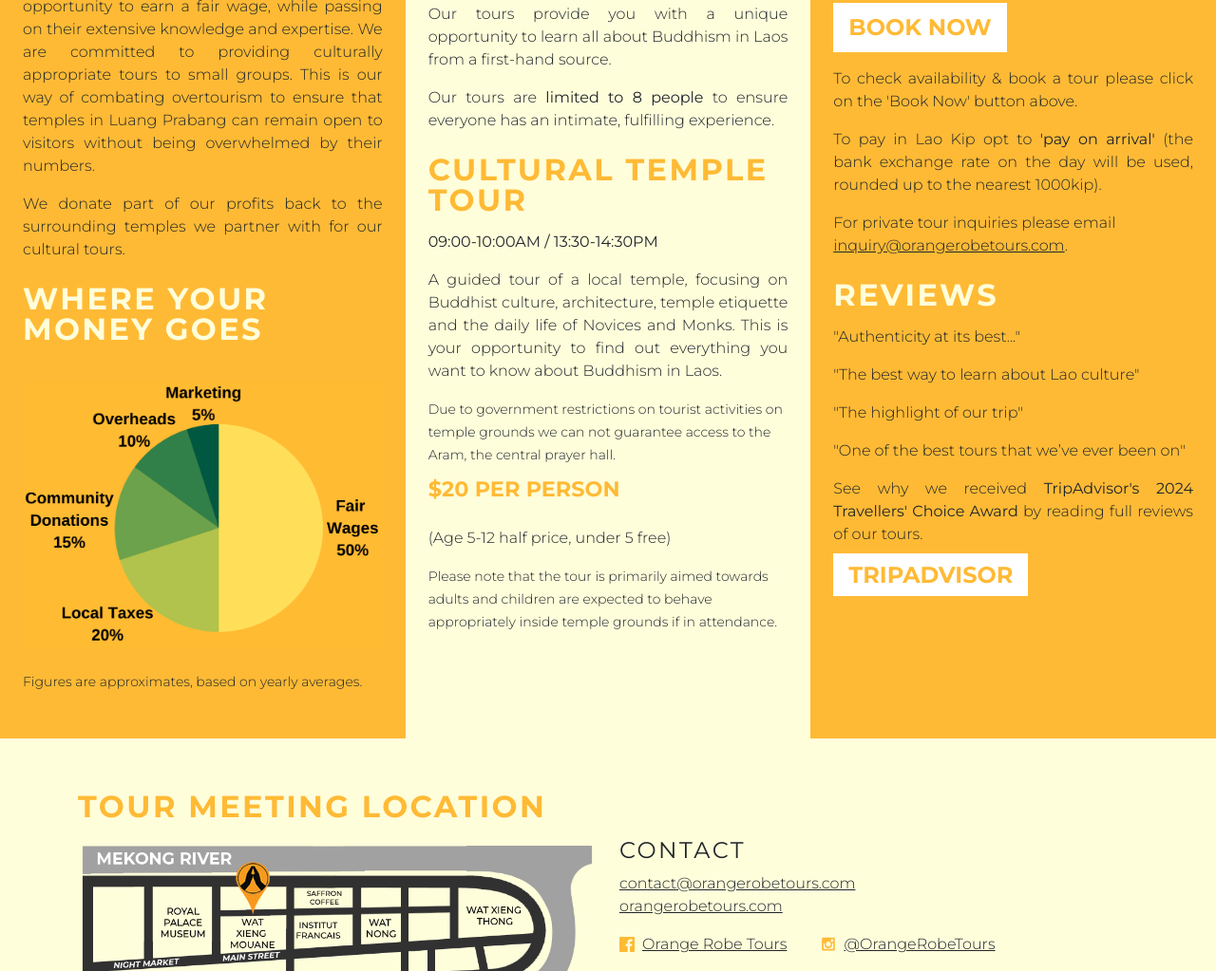
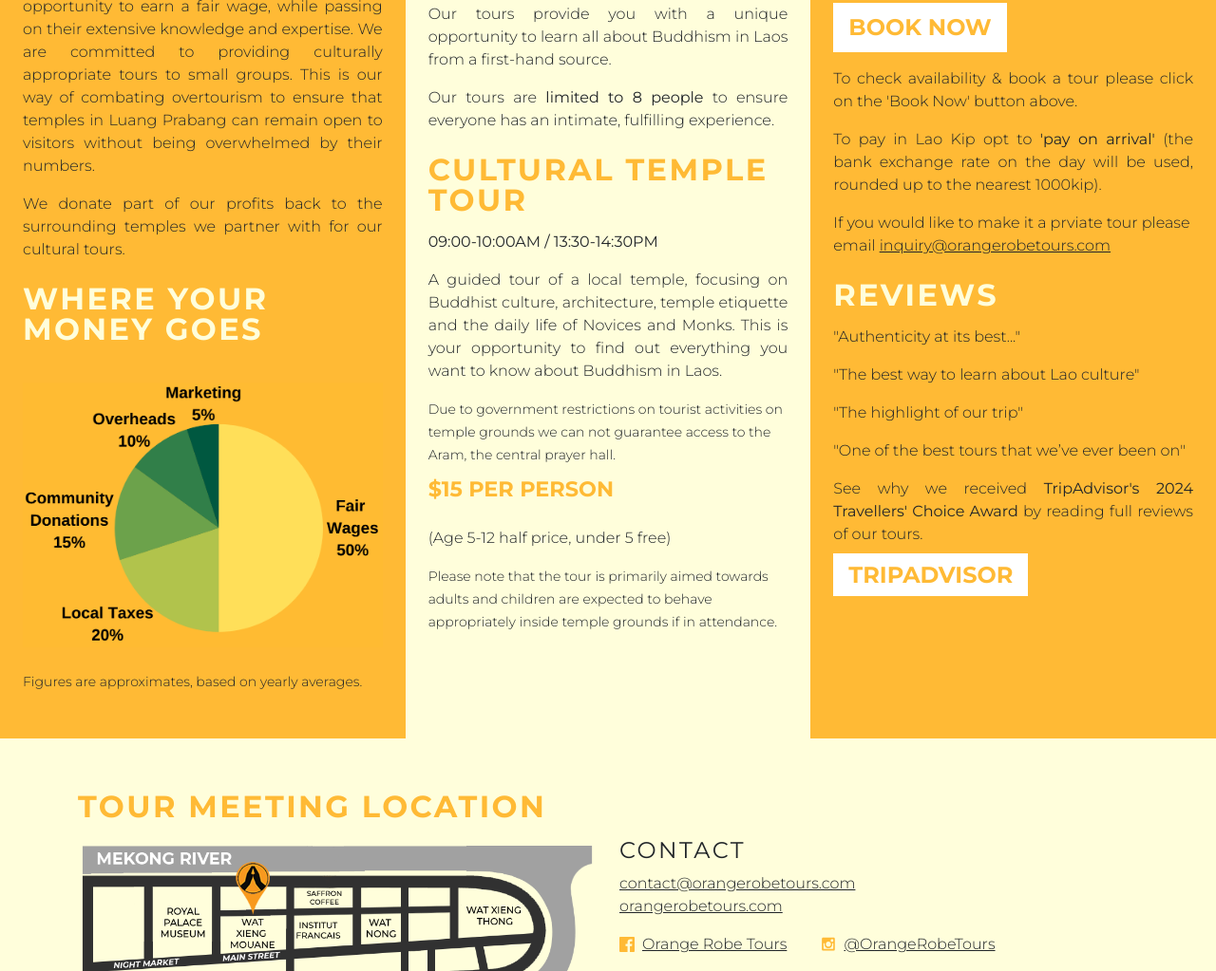
Before and after one commit to LTavvy/orange-robe-tours, a website built with webpack: page src/index.html in a window 1280 px wide. Shown: the part 753-1776 px from the top of the page at 95% size. Built offline with nearby package versions, Linux system fonts and the light colour scheme; a script that the page names is missing.

Commit message:
Update index.html

```diff
--- a/src/index.html
+++ b/src/index.html
@@ -110,7 +110,7 @@
           <p><b> 09:00-10:00AM / 13:30-14:30PM</b></p>
           <p align="justify">A guided tour of a local temple, focusing on Buddhist culture, architecture, temple etiquette and the daily life of Novices and Monks. This is your opportunity to find out everything you want to know about Buddhism in Laos.</p>
           <small>Due to government restrictions on tourist activities on temple grounds we can not guarantee access to the Aram, the central prayer hall.</small>
-          <p class="heading pricing">$20 per person</p>
+          <p class="heading pricing">$15 per person</p>
           <p>(Age 5-12 half price, under 5 free)</p>
           <small>Please note that the tour is primarily aimed towards adults and children are expected to behave appropriately inside temple grounds if in attendance.</small>
 
@@ -137,7 +137,7 @@
           <p class="heading pricing">Single Tour = $20USD<br />Both Tours Combined = $30USD</p>
           -->
 
-          <p>For private tour inquiries please email <a href="mailto:inquiry@orangerobetours.com">inquiry@orangerobetours.com</a>.</p>
+          <p>If you would like to make it a prviate tour please email <a href="mailto:inquiry@orangerobetours.com">inquiry@orangerobetours.com</a></p>
           <p></p>
 
           <h3>Reviews</h3>
```
